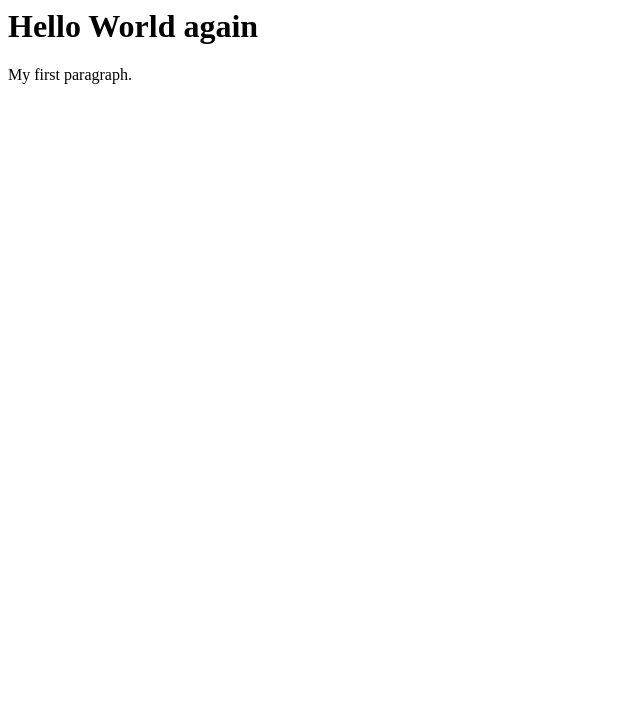
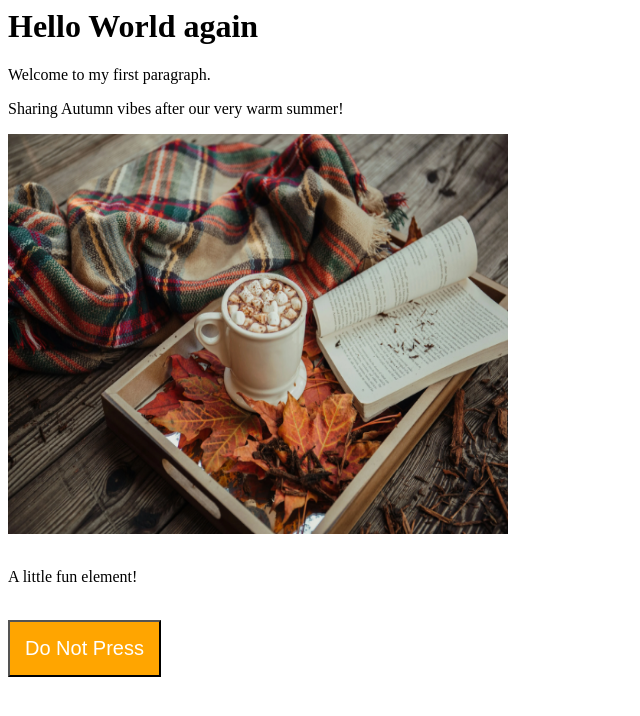
Before and after one commit to Lstudent-code/MyFirstWebApp, a plain HTML site: page index.html in a window 1280 px wide. Shown: the whole page, without its empty margins (0-640 px from the left). Drawn offline with Linux system fonts and the light colour scheme.

Commit message:
Add files via upload

```diff
--- a/index.html
+++ b/index.html
@@ -6,7 +6,22 @@
 
 <body>
     <h1>Hello World again</h1>
-    <p>My first paragraph.</p>
+    <p>Welcome to my first paragraph.</p>
+
+    <p>Sharing Autumn vibes after our very warm summer!</p>
+
+    <img src="autumn.png" width="500" height="400">
+    <br>
+    <br>
+    <p>A little fun element!</p>
+    <br>
+
+    <button onclick="alert('I told you not to press me!')"
+        style="background-color:orange; color:white; font-size:20px; padding:15px;">
+        Do Not Press
+    </button>
+
+
 </body>
 
 </html>
```
